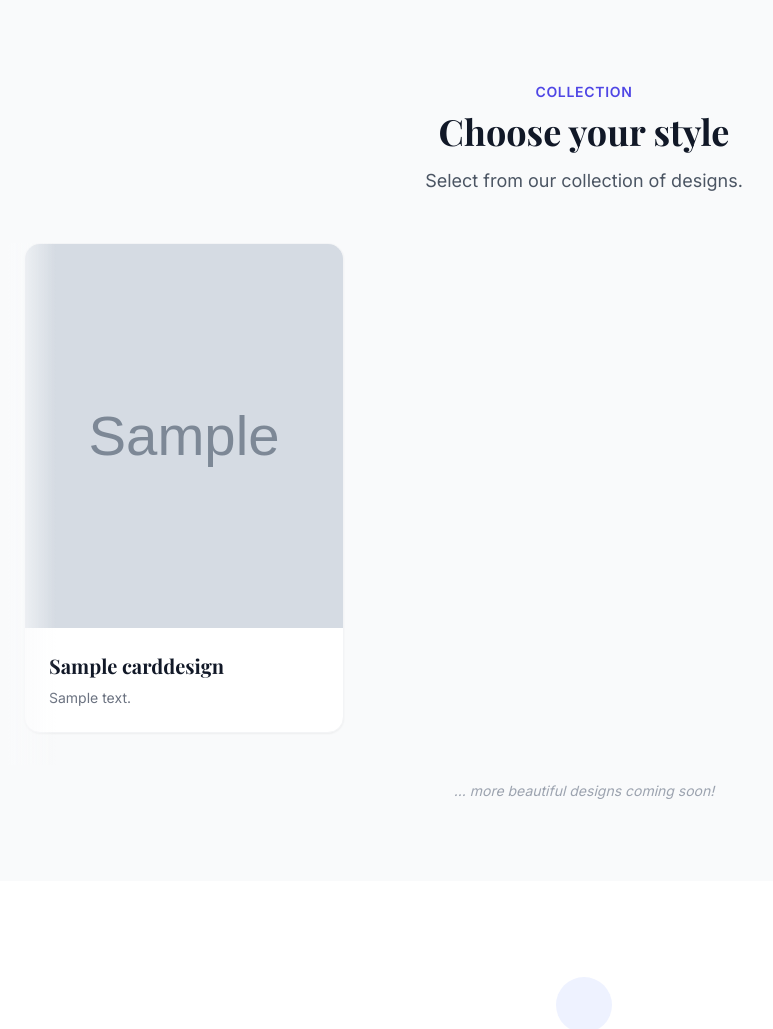
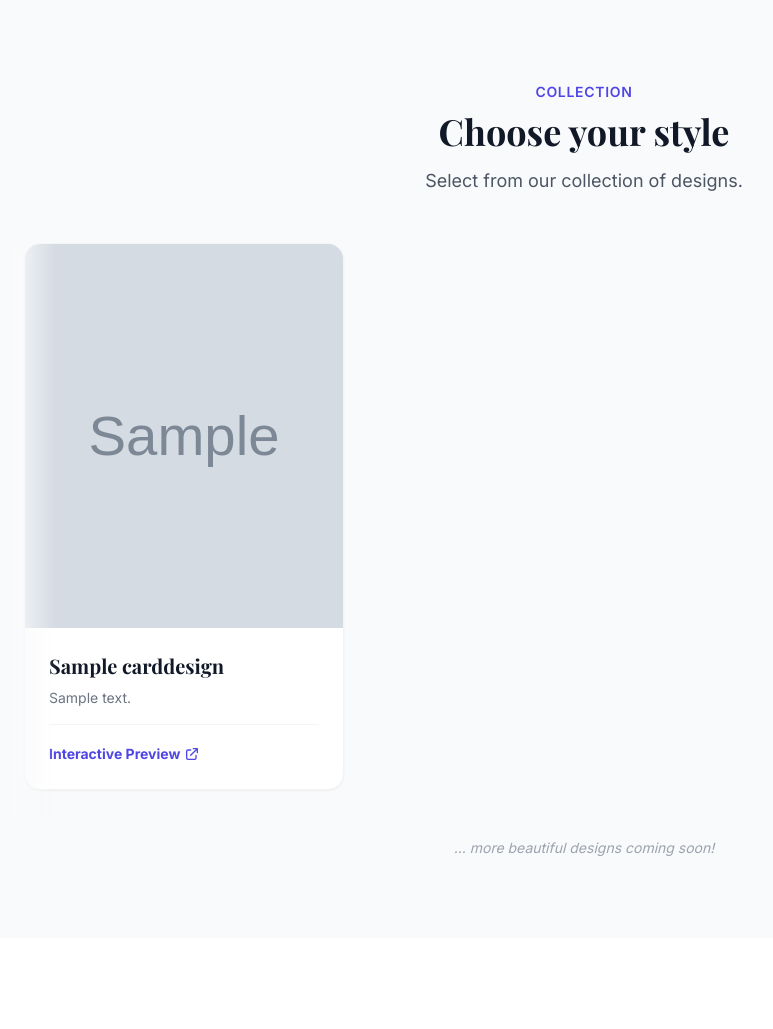
Before and after one commit to cristi3lup/wedding_app, a Django app: page /en/ in a window 1280 px wide. Shown: the part 2360-3389 px from the top of the page, without its empty margins (56-829 px from the left). Run offline with Django 5.2, Linux system fonts and the light colour scheme; tables that the repository leaves empty hold one stand-in row (values such as "Sample post"); grey boxes marked "Sample" are stand-in pictures; some libraries are stand-ins or nearby versions.

Commit message:
WIP: Salvare progres pe feature_landing_page - live preview mode

```diff
--- a/invapp/templates/invapp/landing_page_tailwind.html
+++ b/invapp/templates/invapp/landing_page_tailwind.html
@@ -302,7 +302,7 @@
                     <div id="designs-carousel" class="flex space-x-6 overflow-x-auto pb-8 px-4 no-scrollbar snap-x snap-mandatory scroll-smooth">
                         {% for design in designs %}
                             <div class="flex-shrink-0 w-72 sm:w-80 snap-center">
-                                <div onclick="openModal('{% if design.preview_image %}{{ design.preview_image.url }}{% elif design.preview_image_path %}{% static design.preview_image_path %}{% endif %}', '{{ design.name }}')"
+                                <div onclick="openDemoModal('{% url 'invapp:demo_design' design.id %}', '{{ design.name|escapejs }}')"
                                      class="group/card cursor-pointer bg-white dark:bg-gray-800 rounded-2xl overflow-hidden shadow-sm hover:shadow-xl transition-all duration-300 hover:-translate-y-1 border border-gray-100 dark:border-gray-700 h-full flex flex-col relative">
 
                                         <div class="h-96 bg-gray-100 dark:bg-gray-700 overflow-hidden relative">
@@ -322,13 +322,25 @@
                                                 </div>
                                             {% endif %}
 
-                                            <div class="absolute inset-0 bg-black/20 opacity-0 group-hover/card:opacity-100 transition-opacity duration-300 flex items-center justify-center">
-                                                <span class="bg-white/90 text-gray-900 px-4 py-2 rounded-full text-sm font-semibold shadow-lg backdrop-blur-sm">{% translate "Preview" %}</span>
+                                            <div class="absolute inset-0 bg-black/40 opacity-0 group-hover/card:opacity-100 transition-opacity duration-300 flex items-center justify-center">
+                                                <span class="bg-indigo-600 text-white px-6 py-2.5 rounded-full text-sm font-bold shadow-xl backdrop-blur-sm transform translate-y-4 group-hover/card:translate-y-0 transition-transform duration-300">
+                                                    {% translate "View Live Demo" %}
+                                                </span>
                                             </div>
                                          </div>
-                                        <div class="p-6 flex-grow">
-                                            <h3 class="text-xl font-bold font-serif text-gray-900 dark:text-white">{{ design.name }}</h3>
-                                             <p class="mt-2 text-sm text-gray-500 dark:text-gray-400 line-clamp-2">{{ design.description|default:"A beautiful design for your special day." }}</p>
+                                        <div class="p-6 flex-grow flex flex-col justify-between">
+                                            <div>
+                                                <h3 class="text-xl font-bold font-serif text-gray-900 dark:text-white">{{ design.name }}</h3>
+                                                <p class="mt-2 text-sm text-gray-500 dark:text-gray-400 line-clamp-2">{{ design.description|default:"A beautiful design for your special day." }}</p>
+                                            </div>
+                                            <div class="mt-4 pt-4 border-t border-gray-100 dark:border-gray-700">
+                                                <button type="button" class="inline-flex items-center text-sm font-bold text-indigo-600 hover:text-indigo-700 transition-colors group/link">
+                                                    {% translate "Interactive Preview" %}
+                                                    <svg class="ml-1 w-4 h-4 transform group-hover/link:translate-x-1 group-hover/link:-translate-y-1 transition-transform" fill="none" stroke="currentColor" viewBox="0 0 24 24">
+                                                        <path stroke-linecap="round" stroke-linejoin="round" stroke-width="2" d="M10 6H6a2 2 0 00-2 2v10a2 2 0 002 2h10a2 2 0 002-2v-4M14 4h6m0 0v6m0-6L10 14"></path>
+                                                    </svg>
+                                                </button>
+                                            </div>
                                          </div>
                                 </div>
                             </div>
@@ -768,15 +780,25 @@
             </div>
         </footer>
 
-         <!-- Modal (Kept same as before) -->
+         <!-- Modal (Demo Iframe) -->
          <div id="previewModal" class="fixed inset-0 z-50 flex items-center justify-center bg-black bg-opacity-80 p-4 opacity-0 pointer-events-none transition-opacity duration-300 backdrop-blur-sm">
-            <div class="relative bg-white dark:bg-gray-800 rounded-2xl shadow-2xl max-w-lg w-full transform scale-95 transition-transform duration-300">
-                <div class="flex justify-between items-center p-5 border-b dark:border-gray-700">
-                    <h3 id="modalTitle" class="text-xl font-semibold text-gray-900 dark:text-gray-100 font-serif">Design Preview</h3>
-                    <button onclick="closeModal()" class="text-gray-400 hover:text-gray-600 dark:text-gray-300 dark:hover:text-white text-3xl leading-none">&times;</button>
+            <div class="relative bg-white dark:bg-gray-800 rounded-3xl shadow-2xl max-w-5xl w-full h-[90vh] flex flex-col transform scale-95 transition-transform duration-300 overflow-hidden">
+                <div class="flex justify-between items-center px-6 py-4 border-b dark:border-gray-700 bg-white dark:bg-gray-800">
+                    <div>
+                        <h3 id="modalTitle" class="text-xl font-bold text-gray-900 dark:text-white font-serif">Design Preview</h3>
+                        <p class="text-xs text-gray-500">{% translate "Interactive Demo" %}</p>
+                    </div>
+                    <button onclick="closeModal()" class="p-2 rounded-full hover:bg-gray-100 dark:hover:bg-gray-700 text-gray-500 dark:text-gray-300 transition-colors">
+                        <svg class="w-6 h-6" fill="none" stroke="currentColor" viewBox="0 0 24 24"><path stroke-linecap="round" stroke-linejoin="round" stroke-width="2" d="M6 18L18 6M6 6l12 12"></path></svg>
+                    </button>
                 </div>
-                <div class="p-6">
-                    <img id="modalImage" src="" alt="Design preview" class="w-full h-auto rounded-lg shadow-md max-h-[70vh] object-contain mx-auto">
+                <div class="flex-grow bg-gray-100 relative">
+                    <!-- Loading Spinner -->
+                    <div id="modalLoading" class="absolute inset-0 flex items-center justify-center bg-white z-10">
+                        <div class="animate-spin rounded-full h-12 w-12 border-b-2 border-indigo-600"></div>
+                    </div>
+                    <!-- Iframe forcing light theme document -->
+                    <iframe id="modalIframe" src="" class="w-full h-full border-none" onload="document.getElementById('modalLoading').style.display='none'"></iframe>
                 </div>
             </div>
         </div>
@@ -789,19 +811,32 @@
     <!-- Landing Page specific JavaScript -->
     <script>
         const modal = document.getElementById('previewModal');
-        const modalImage = document.getElementById('modalImage');
+        const modalIframe = document.getElementById('modalIframe');
         const modalTitle = document.getElementById('modalTitle');
+        const modalLoading = document.getElementById('modalLoading');
         const modalContent = modal.querySelector('.transform');
 
-        function openModal(imageUrl, designName) {
-            if (!imageUrl) return;
-            modalImage.src = imageUrl;
+        function openDemoModal(demoUrl, designName) {
+            if (!demoUrl) return;
+
+            // 1. Reset & Show Loading
+            modalIframe.src = "about:blank";
+            modalLoading.style.display = 'flex';
+
+            // 2. Set Content
             modalTitle.textContent = designName;
+
+            // 3. Open Modal
             modal.classList.remove('opacity-0', 'pointer-events-none');
             if(modalContent) {
                 modalContent.classList.remove('scale-95');
                 modalContent.classList.add('scale-100');
             }
+
+            // 4. Load Demo URL (Theme is handled by the separate document loading)
+            // To be absolutely sure about light theme, we could append a param,
+            // but since landing page doesn't inject 'dark' into iframe content, it stays light.
+            modalIframe.src = demoUrl;
         }
 
         function closeModal() {
@@ -812,6 +847,7 @@
             }
             setTimeout(() => {
                 modal.classList.add('pointer-events-none');
+                modalIframe.src = "about:blank";
             }, 300);
         }
 
--- a/invapp/urls.py
+++ b/invapp/urls.py
@@ -12,6 +12,7 @@ urlpatterns = [
 # --- TEMPORARY FIX URL ---
    # path('favicon.ico', RedirectView.as_view(url=settings.STATIC_URL + 'invapp/images/favicon.png')),
     path('event/live-preview/', views.EventLivePreviewView.as_view(), name='event_live_preview'),
+    path('demo/design/<int:design_id>/', views.demo_invitation_view, name='demo_design'),
     path('faq/', views.faq_page, name='faq'),
     path('feedback/', views.submit_feedback, name='submit_feedback'),
     path('fix-domain/', views.fix_site_domain, name='fix_domain'),
--- a/invapp/views.py
+++ b/invapp/views.py
@@ -161,6 +161,86 @@ def event_preview(request):
     return HttpResponse("Method not allowed", status=405)
 
 
+@xframe_options_exempt
+def demo_invitation_view(request, design_id):
+    """
+    Renders a live demo of a specific design using in-memory mock data.
+    No database objects are created or saved during this process.
+    """
+    design = get_object_or_404(CardDesign, pk=design_id)
+
+    # 1. Create Mock Event with beautiful placeholder data
+    # Use SimpleNamespace to simulate a model instance
+    mock_event = SimpleNamespace(
+        event_type=design.event_type,
+        title=_("Ana & Andrei's Wedding") if design.event_type == 'wedding' else _("Baby Maria's Baptism"),
+        bride_name=_("Ana-Maria"),
+        groom_name=_("Andrei-Gabriel"),
+        child_name=_("Maria-Elena"),
+        parents_names=_("Elena & Ion Popescu, Maria & Vasile Ionescu"),
+        bride_parents=_("Elena & Ion Popescu"),
+        groom_parents=_("Maria & Vasile Ionescu"),
+        event_date=timezone.now() + timedelta(days=90),
+        party_time=time(19, 0),
+        ceremony_time=time(17, 0),
+        venue_name=_("Royal Garden Ballroom"),
+        venue_address=_("Soseaua Nordului 1, Bucuresti"),
+        ceremony_location=_("Church of Saint Nicholas"),
+        ceremony_address=_("Strada Victoriei 10, Bucuresti"),
+        ceremony_maps_url="https://goo.gl/maps/example1",
+        party_maps_url="https://goo.gl/maps/example2",
+        invitation_wording=_("Together with our families, we invite you to celebrate our love and the beginning of our new life together."),
+        selected_design=design,
+        couple_photo=None, # Fallback to design defaults if any
+        landscape_photo=None,
+        main_invitation_image=None,
+        audio_greeting=None,
+    )
+
+    # Attach mock managers to support template calls like event.godparents.all
+    mock_event.godparents = SimpleNamespace(
+        all=lambda: [SimpleNamespace(name=_("George & Ioana Vasilescu"))],
+        exists=lambda: True
+    )
+    mock_event.schedule_items = SimpleNamespace(
+        all=lambda: [
+            SimpleNamespace(time=time(17, 0), activity_type='religious_ceremony', description=_("Religious Ceremony")),
+            SimpleNamespace(time=time(19, 0), activity_type='reception', description=_("Cocktail Hour")),
+            SimpleNamespace(time=time(20, 0), activity_type='party', description=_("Dinner & Dancing")),
+        ],
+        exists=lambda: True
+    )
+
+    # 2. Create Mock Guest
+    mock_guest = SimpleNamespace(
+        unique_id='00000000-0000-0000-0000-000000000000',
+        name=_("Dear Guest"),
+        honorific='family',
+        max_attendees=2,
+        event=mock_event,
+        preferred_language='ro',
+        get_full_display_name=_("The Popescu Family"),
+        rsvp_details=SimpleNamespace(attending=None)
+    )
+
+    # 3. Create RSVP Form linked to mock guest
+    form = RSVPForm(guest=mock_guest)
+
+    # 4. Generate Mock Calendar Link
+    google_calendar_link = "https://www.google.com/calendar/render"
+
+    context = {
+        'event': mock_event,
+        'guest': mock_guest,
+        'form': form,
+        'google_calendar_link': google_calendar_link,
+        'is_preview': True,
+    }
+
+    template_name = design.template_name or 'invapp/invites/default_invite.html'
+    return render(request, template_name, context)
+
+
 # --- CSV Export View ---
 @login_required
 def export_assignments_csv(request, event_id):
```
